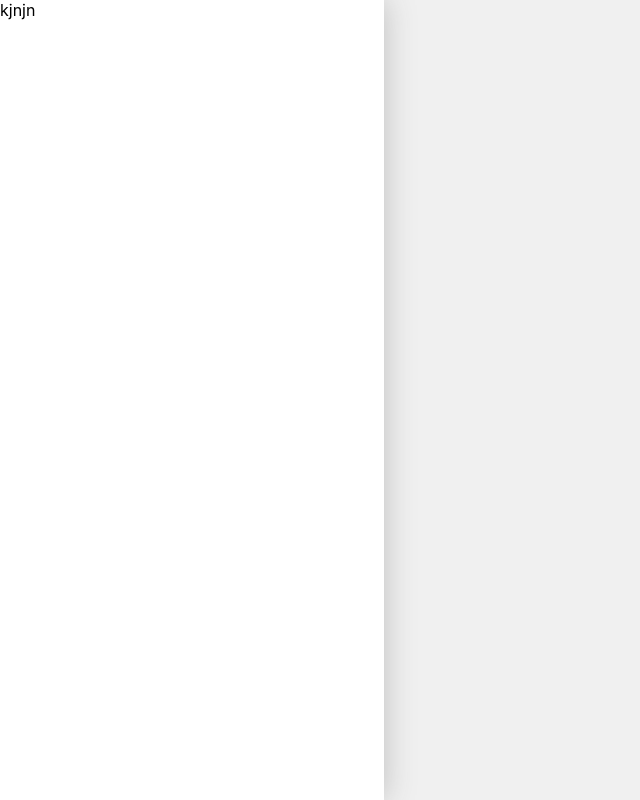
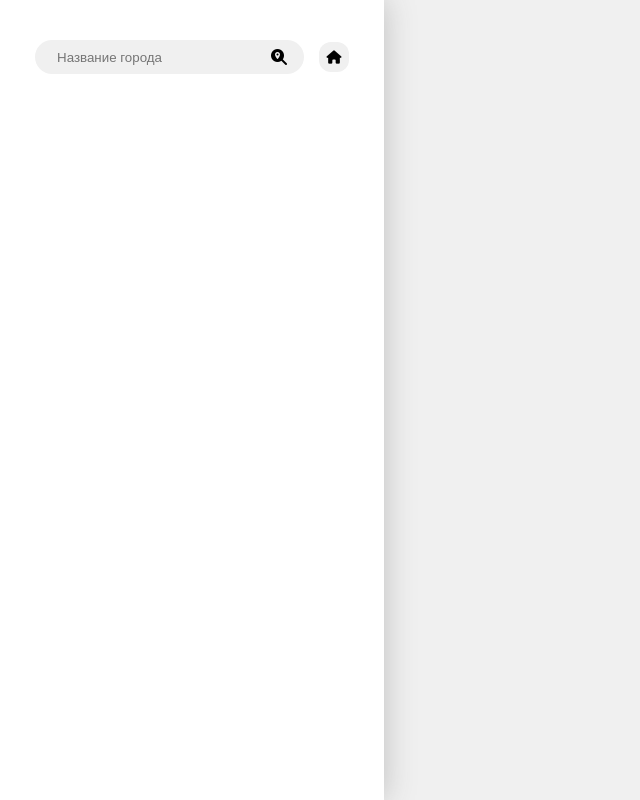
Before and after one commit to mvzelinsky/openweather-app, a React (Create React App) app: page / in a window 1280 px wide. Shown: the whole page, without its empty margins (0-640 px from the left). Built offline with nearby package versions, Linux system fonts and the light colour scheme.

Commit message:
feat: input field, local weather button

```diff
--- a/public/index.html
+++ b/public/index.html
@@ -8,5 +8,6 @@
   </head>
   <body>
     <div id="root"></div>
+    <script src="https://kit.fontawesome.com/ebe2ccf0ae.js" crossorigin="anonymous"></script>
   </body>
 </html>
--- /dev/null
+++ b/src/components/Form.jsx
@@ -0,0 +1,16 @@
+import React from 'react';
+import '../styles/Form.css'
+
+function Form() {
+    return(
+        <div className = "form-container">
+            <div className="search">
+                <input type="text" class="search-field" placeholder="Название города"/>
+                <i class="fas fa-search-location search-icon"></i>
+            </div>
+            <button class="local-weather-btn"><i class="fas fa-home"></i></button>
+        </div>
+    );
+}
+
+export default Form;
--- a/src/components/SidePanel.jsx
+++ b/src/components/SidePanel.jsx
@@ -1,10 +1,11 @@
 import React from 'react';
+import Form from './Form'
 import '../styles/SidePanel.css'
 
 function SidePanel() {
     return(
         <div className = "side-panel">
-            kjnjn
+            <Form />
         </div>
     );
 }
--- /dev/null
+++ b/src/styles/Form.css
@@ -0,0 +1,39 @@
+.form-container{
+    padding-top: 40px;
+    text-align: center;
+}
+
+.search {
+    display: inline-flex;
+    background-color: rgb(240, 240, 240);
+    border-radius: 30px;
+    padding: 5px;
+    margin-right: 15px;
+  }
+
+  .search-icon {
+    width: 20px;
+    height: 20px;
+    margin-top: 4px;
+    margin-left: 10px;
+    margin-right: 10px;
+  }
+
+  .search-field {
+    background-color: rgb(240, 240, 240);
+    margin-left: 15px;
+    width: 200px;
+    border: 0;
+  }
+
+  .search-field:focus {
+    outline: none;
+  }
+
+  .local-weather-btn{
+    width: 30px;
+    height: 30px;
+    background-color: rgb(240, 240, 240);
+    border: none;
+    border-radius: 40%;
+}
--- a/src/styles/SidePanel.css
+++ b/src/styles/SidePanel.css
@@ -1,4 +1,5 @@
 .side-panel {
+    margin-top: 0px;
     background-color: white;
     height: 100vh;
     width: 30%;
```
